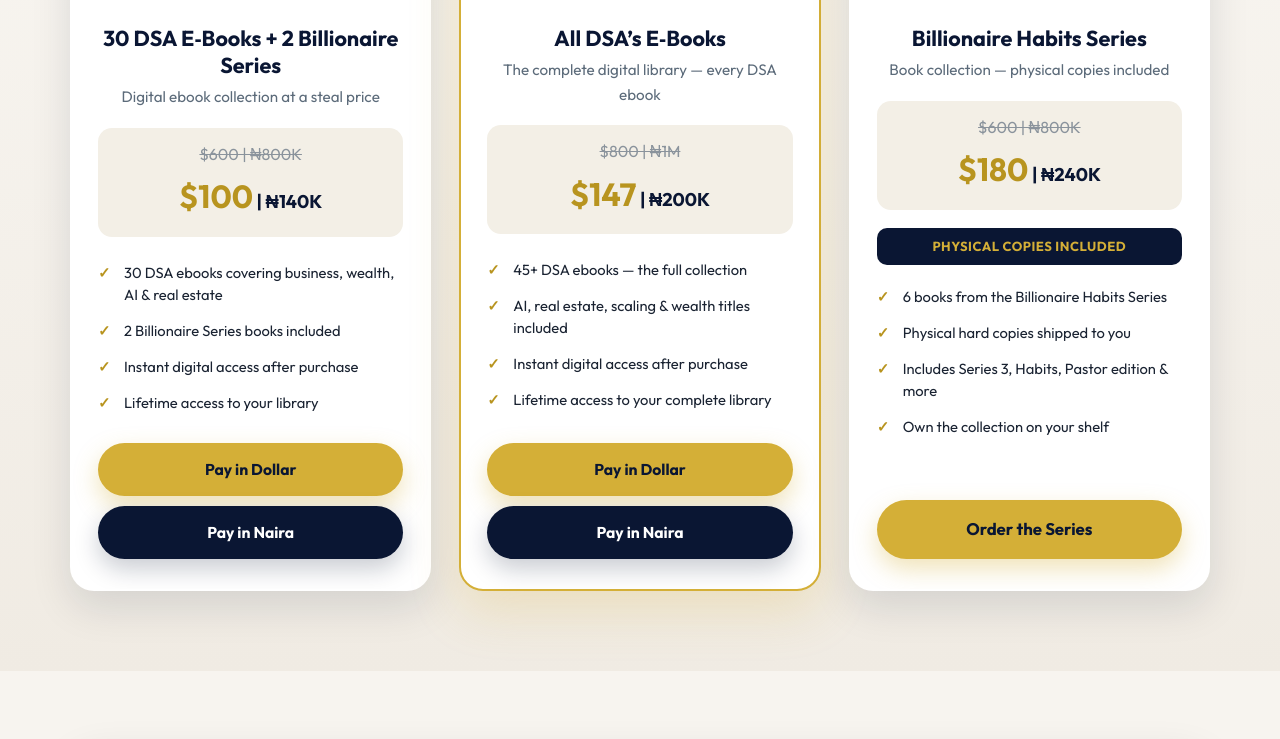
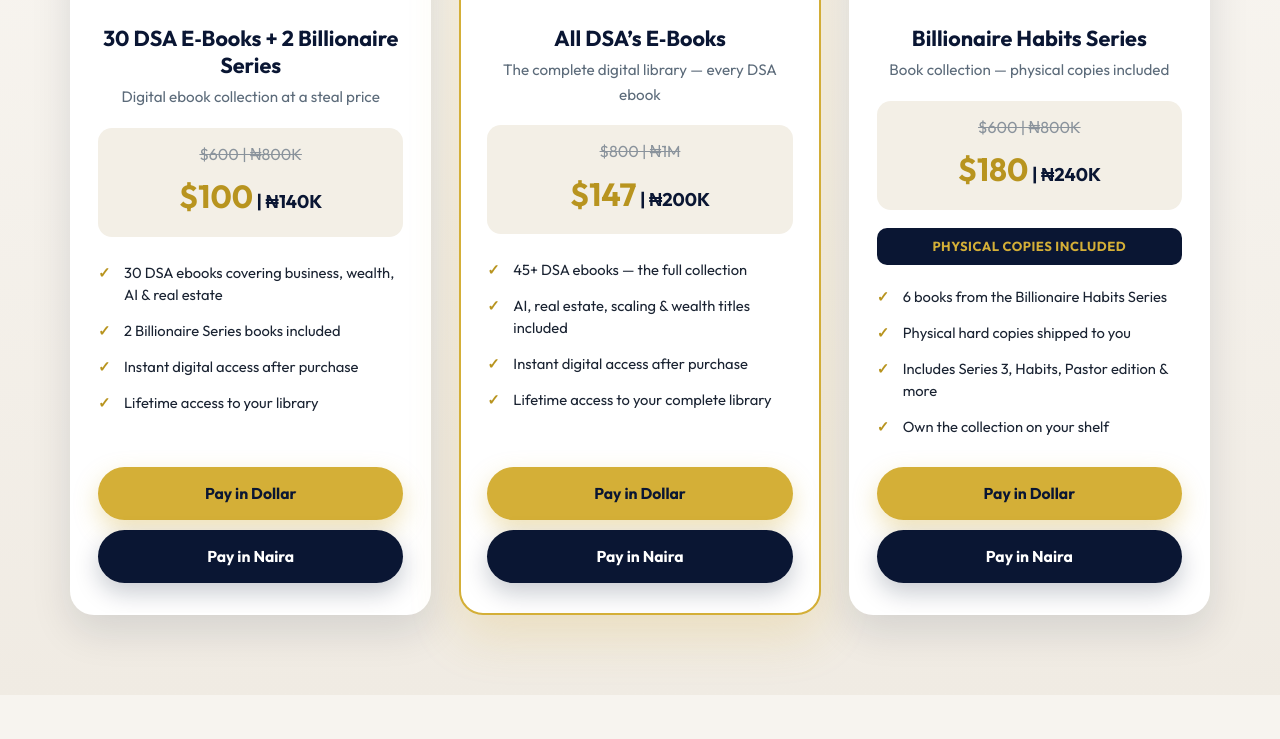
Before and after one commit to gtextsoft/40-BOOK-PROMO, a plain HTML site: page index.html in a window 1280 px wide. Shown: the part 1435-2174 px from the top of the page. Drawn offline with nearby package versions, Linux system fonts and the light colour scheme.

Commit message:
feat: Replace general payment link with dedicated Dollar and Naira payment buttons in index.html for improved user payment options and experience.

```diff
--- a/index.html
+++ b/index.html
@@ -147,7 +147,10 @@
                                 <li>Includes Series 3, Habits, Pastor edition &amp; more</li>
                                 <li>Own the collection on your shelf</li>
                             </ul>
-                            <a href="https://store.stephenakintayofoundation.org/bundles" class="btn primary-btn large" target="_blank" rel="noopener">Order the Series</a>
+                            <div class="pay-actions">
+                                <a href="https://buy.stripe.com/cNi6oI4gI5Dx7cG1kMew80s" class="btn primary-btn pay-btn" target="_blank" rel="noopener">Pay in Dollar</a>
+                                <a href="https://paystack.shop/pay/k3-agt8mgr" class="btn secondary-btn pay-btn" target="_blank" rel="noopener">Pay in Naira</a>
+                            </div>
                         </div>
                     </article>
                 </div>
```
